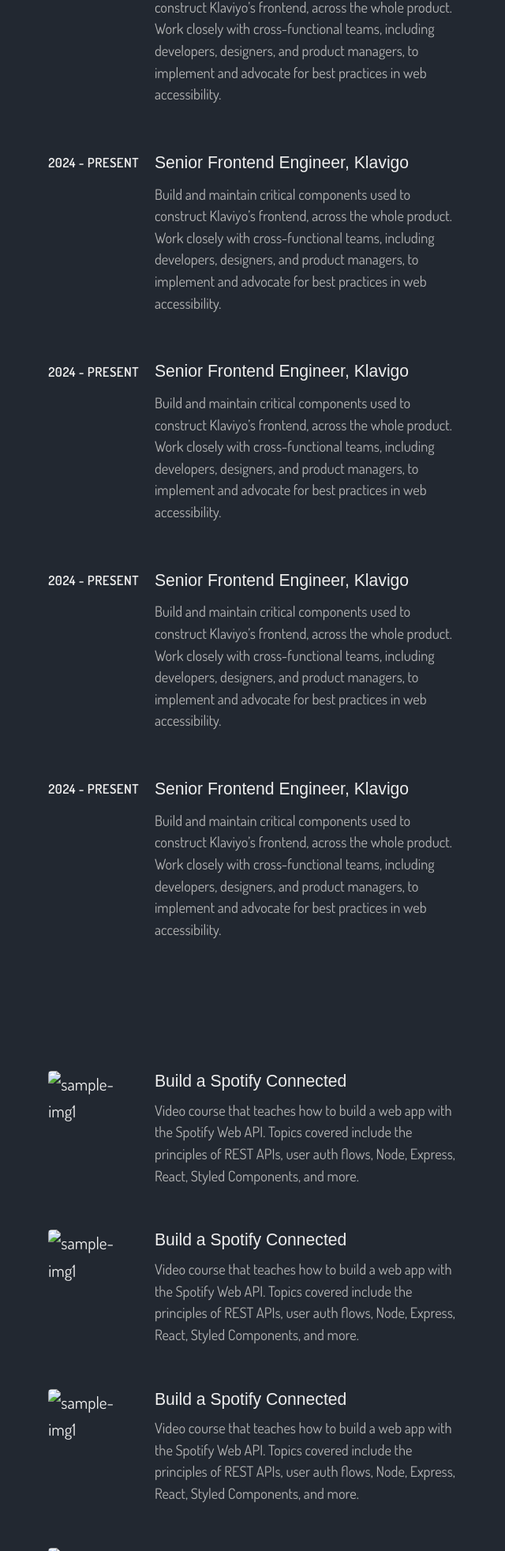
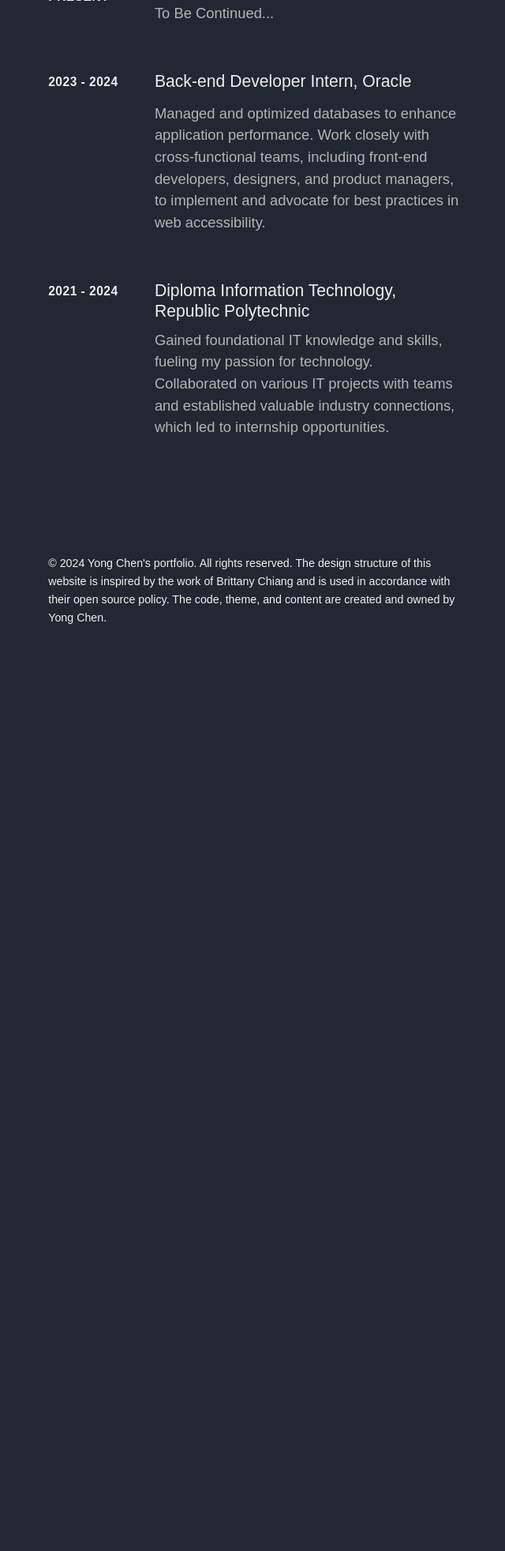
Before and after one commit to yc-chai/portfolio, a plain HTML site: page index.html in a window 1280 px wide. Shown: the part 836-2800 px from the top of the page at 79% size, without its empty margins (588-1228 px from the left). After the commit the page ends 1740 px from the top, so only its background shows below. Drawn offline with Linux system fonts and the light colour scheme; a web font is replaced by a local one.

Commit message:
Update content and copyrights.

```diff
--- a/index.css
+++ b/index.css
@@ -7,12 +7,15 @@
 
 :root {
   --titleFont: "Tilt Neon", sans-serif;
-  --bodyFont: "Dosis", sans-serif;
+  /* --bodyFont: "Dosis", sans-serif; */
+  --bodyFont: "Poppins", sans-serif;
 
-  --font-body-xl: 2.75rem;
-  --font-body-l: 1.3rem;
-  --font-body: 1.15rem;
-  --font-body-s: 1rem;
+  --font-body-xl: 3rem;
+  --font-body-l: 1.75rem;
+  --font-body-m: 1.15rem;
+  --font-body-s: 1.08rem;
+  --font-body-xs: 1rem;
+  --font-body-xxs: 0.85rem;
 
   --color-background: #222831;
 
@@ -29,7 +32,7 @@
 body,
 html {
   font-family: var(--bodyFont);
-  font-size: var(--font-body);
+  font-size: var(--font-body-m);
   color: var(--color-on-surface-0);
   background: var(--color-background);
   margin: 0;
@@ -98,7 +101,7 @@
 }
 
 main {
-  padding-top: 6rem;
+  padding-top: 4rem;
 }
 
 ol,
@@ -130,12 +133,14 @@
   font-weight: normal;
   line-height: 1.75rem;
   margin-top: 1rem;
+  margin-bottom: 0.75rem;
 }
 
 .intro p {
   line-height: 1.5;
   max-width: 20rem;
   color: var(--color-on-surface-2);
+  font-size: var(--font-body-s);
 }
 
 nav {
@@ -215,6 +220,7 @@
 
 #about p {
   margin-bottom: 1rem;
+  font-size: var(--font-body-xs);
 }
 
 #experience {
@@ -230,7 +236,7 @@
   letter-spacing: 0.025rem;
   text-transform: uppercase;
   font-weight: 600;
-  font-size: 0.9rem;
+  font-size: var(--font-body-xxs);
   line-height: 1rem;
   margin-top: 0.5rem;
   margin-bottom: 0.5rem;
@@ -241,12 +247,12 @@
   display: inline-flex;
   line-height: 1.25;
   font-weight: 500;
-  font-size: var(--font-body);
+  font-size: var(--font-body-m);
 }
 
 #experience .details .job-description {
   line-height: 1.5;
-  font-size: var(--font-body-s);
+  font-size: var(--font-body-xs);
   margin-top: 0.5rem;
   color: var(--color-on-surface-2);
 }
@@ -262,7 +268,7 @@
 }
 
 #projects li .project-topic {
-  font-size: var(--font-body);
+  font-size: var(--font-body-m);
   line-height: 1.25;
   font-weight: 500;
   align-items: baseline;
@@ -270,7 +276,7 @@
 
 #projects li .project-description {
   line-height: 1.5;
-  font-size: var(--font-body-s);
+  font-size: var(--font-body-xs);
   margin-top: 0.5rem;
   color: var(--color-on-surface-2);
 }
@@ -292,12 +298,28 @@
   border-width: 0;
 }
 
+footer p {
+  padding-top: 2rem;
+  font-size: 0.775rem;
+  line-height: 1.25rem;
+}
+
 @media screen and (max-width: 639px) {
+  #experience,
+  #projects {
+    scroll-margin-top: 1rem;
+  }
+
+  #experience .date {
+    margin-top: 0;
+    margin-bottom: 0;
+  }
+
   #projects li {
     display: inline-flex;
     flex-direction: column-reverse;
     align-items: flex-start;
-    gap: 1.5rem;
+    gap: 0.8rem;
   }
 
   #projects li .featured-img {
@@ -307,6 +329,11 @@
 }
 
 @media screen and (min-width: 639px) {
+  #experience,
+  #projects {
+    scroll-margin-top: 2rem;
+  }
+
   #experience li {
     grid-template-columns: repeat(8, minmax(0, 1fr));
     gap: 2rem;
@@ -356,7 +383,7 @@
 
   #experience {
     scroll-margin-top: 4rem;
-    margin-bottom: 6rem;
+    margin-bottom: 4rem;
   }
 
   #experience li {
@@ -364,7 +391,7 @@
   }
 
   #projects {
-    scroll-margin-top: 6rem;
+    scroll-margin-top: 4rem;
     margin-bottom: 4rem;
   }
 
@@ -410,7 +437,7 @@
 
   #about {
     scroll-margin-top: 6rem;
-    margin-bottom: 9rem;
+    margin-bottom: 6rem;
   }
 
   #about h2,
@@ -420,12 +447,12 @@
   }
 
   #experience {
-    scroll-margin-top: 6rem;
-    margin-bottom: 9rem;
+    scroll-margin-top: 4rem;
+    margin-bottom: 6rem;
   }
 
   #projects {
-    scroll-margin-top: 6rem;
-    margin-bottom: 9rem;
+    scroll-margin-top: 4rem;
+    margin-bottom: 6rem;
   }
 }
--- a/index.html
+++ b/index.html
@@ -29,9 +29,10 @@
           <div>
             <div class="intro">
               <h1>Yong Chen</h1>
-              <h2>Back-end Engineer</h2>
+              <h2>Junior Full Stack Developer</h2>
               <p>
-                I build web apps, databases, and accessible digital experience.
+                I build applications from start to finish, turning ideas into
+                solutions.
               </p>
             </div>
 
@@ -102,24 +103,29 @@
                 <h2>About</h2>
               </div>
               <p>
-                I love to solve problems through code! 💻 As a software
-                developer, I find immense satisfaction in unravelling
-                complexities and crafting elegant solutions. My passion extends
-                to designing robust database logic that forms the backbone of
-                efficient applications.
+                I used to be a marine truck driver and thought I would stay in
+                that role for life. However, the COVID-19 pandemic in 2020
+                challenged everyone, including me. During a period of forced
+                leave, I applied to Republic Polytechnic and enrolled. From the
+                start, I discovered deep passion for IT technologies and
+                programming, eager to understand the techniques behind
+                application development and algorithms. This passion has brought
+                me to where I am today.
               </p>
               <p>
-                Creating and maintaining web applications is not just a job for
-                me; it's a fulfilling endeavour. I enjoy the challenge of
-                debugging and the thrill of implementing new features that
-                enhance the user experience. Every line of code is an
-                opportunity to create something impactful and innovative.
+                My main focus these day is providing solutions and
+                demonstrations for potential customer at Oracle. I most enjoy
+                addressing client pain points by building well-designed and
+                highly extensible applications. In my free time, I explore new
+                technologies and tools through small experiments from websites
+                to enhance my career skillset.
               </p>
               <p>
-                Let's connect and explore how my problem-solving skills and love
-                for coding can contribute to your projects. I am excited about
-                the endless possibilities in the world of software development!
-                🌐
+                Currently, I plan to further my studies with the goal of
+                becoming a full stack developer. I am seeking opportunities to
+                broaden my horizons and gain experience and skills, both through
+                university and beyond. Let's find out how I can solve your pain
+                points.
               </p>
             </div>
           </section>
@@ -135,83 +141,44 @@
 
                   <div class="details">
                     <h3 class="position">
-                      <span> Senior Frontend Engineer, Klavigo </span>
+                      <span> Solution Engineer, Oracle </span>
+                    </h3>
+
+                    <p class="job-description">To Be Continued...</p>
+                  </div>
+                </li>
+                <li>
+                  <div class="date">2023 - 2024</div>
+
+                  <div class="details">
+                    <h3 class="position">
+                      <span> Back-end Developer Intern, Oracle </span>
                     </h3>
 
                     <p class="job-description">
-                      Build and maintain critical components used to construct
-                      Klaviyo’s frontend, across the whole product. Work closely
-                      with cross-functional teams, including developers,
-                      designers, and product managers, to implement and advocate
-                      for best practices in web accessibility.
+                      Managed and optimized databases to enhance application
+                      performance. Work closely with cross-functional teams,
+                      including front-end developers, designers, and product
+                      managers, to implement and advocate for best practices in
+                      web accessibility.
                     </p>
                   </div>
                 </li>
                 <li>
-                  <div class="date">2024 - Present</div>
+                  <div class="date">2021 - 2024</div>
 
                   <div class="details">
                     <h3 class="position">
-                      <span> Senior Frontend Engineer, Klavigo </span>
+                      <span>
+                        Diploma Information Technology, Republic Polytechnic
+                      </span>
                     </h3>
 
                     <p class="job-description">
-                      Build and maintain critical components used to construct
-                      Klaviyo’s frontend, across the whole product. Work closely
-                      with cross-functional teams, including developers,
-                      designers, and product managers, to implement and advocate
-                      for best practices in web accessibility.
-                    </p>
-                  </div>
-                </li>
-                <li>
-                  <div class="date">2024 - Present</div>
-
-                  <div class="details">
-                    <h3 class="position">
-                      <span> Senior Frontend Engineer, Klavigo </span>
-                    </h3>
-
-                    <p class="job-description">
-                      Build and maintain critical components used to construct
-                      Klaviyo’s frontend, across the whole product. Work closely
-                      with cross-functional teams, including developers,
-                      designers, and product managers, to implement and advocate
-                      for best practices in web accessibility.
-                    </p>
-                  </div>
-                </li>
-                <li>
-                  <div class="date">2024 - Present</div>
-
-                  <div class="details">
-                    <h3 class="position">
-                      <span> Senior Frontend Engineer, Klavigo </span>
-                    </h3>
-
-                    <p class="job-description">
-                      Build and maintain critical components used to construct
-                      Klaviyo’s frontend, across the whole product. Work closely
-                      with cross-functional teams, including developers,
-                      designers, and product managers, to implement and advocate
-                      for best practices in web accessibility.
-                    </p>
-                  </div>
-                </li>
-                <li>
-                  <div class="date">2024 - Present</div>
-
-                  <div class="details">
-                    <h3 class="position">
-                      <span> Senior Frontend Engineer, Klavigo </span>
-                    </h3>
-
-                    <p class="job-description">
-                      Build and maintain critical components used to construct
-                      Klaviyo’s frontend, across the whole product. Work closely
-                      with cross-functional teams, including developers,
-                      designers, and product managers, to implement and advocate
-                      for best practices in web accessibility.
+                      Gained foundational IT knowledge and skills, fueling my
+                      passion for technology. Collaborated on various IT
+                      projects with teams and established valuable industry
+                      connections, which led to internship opportunities.
                     </p>
                   </div>
                 </li>
@@ -219,7 +186,7 @@
             </div>
           </section>
 
-          <section id="projects" class="main-section">
+          <!-- <section id="projects" class="main-section">
             <div>
               <div class="nav-header">
                 <h2>Projects</h2>
@@ -242,80 +209,17 @@
                     class="featured-img"
                   />
                 </li>
-                <li>
-                  <div class="details">
-                    <h3 class="project-topic">Build a Spotify Connected</h3>
-                    <p class="project-description">
-                      Video course that teaches how to build a web app with the
-                      Spotify Web API. Topics covered include the principles of
-                      REST APIs, user auth flows, Node, Express, React, Styled
-                      Components, and more.
-                    </p>
-                  </div>
-
-                  <img
-                    src="./img/sample-img.jpg"
-                    alt="sample-img1"
-                    class="featured-img"
-                  />
-                </li>
-                <li>
-                  <div class="details">
-                    <h3 class="project-topic">Build a Spotify Connected</h3>
-                    <p class="project-description">
-                      Video course that teaches how to build a web app with the
-                      Spotify Web API. Topics covered include the principles of
-                      REST APIs, user auth flows, Node, Express, React, Styled
-                      Components, and more.
-                    </p>
-                  </div>
-
-                  <img
-                    src="./img/sample-img.jpg"
-                    alt="sample-img1"
-                    class="featured-img"
-                  />
-                </li>
-                <li>
-                  <div class="details">
-                    <h3 class="project-topic">Build a Spotify Connected</h3>
-                    <p class="project-description">
-                      Video course that teaches how to build a web app with the
-                      Spotify Web API. Topics covered include the principles of
-                      REST APIs, user auth flows, Node, Express, React, Styled
-                      Components, and more.
-                    </p>
-                  </div>
-
-                  <img
-                    src="./img/sample-img.jpg"
-                    alt="sample-img1"
-                    class="featured-img"
-                  />
-                </li>
-                <li>
-                  <div class="details">
-                    <h3 class="project-topic">Build a Spotify Connected</h3>
-                    <p class="project-description">
-                      Video course that teaches how to build a web app with the
-                      Spotify Web API. Topics covered include the principles of
-                      REST APIs, user auth flows, Node, Express, React, Styled
-                      Components, and more.
-                    </p>
-                  </div>
-
-                  <img
-                    src="./img/sample-img.jpg"
-                    alt="sample-img1"
-                    class="featured-img"
-                  />
-                </li>
               </ul>
             </div>
-          </section>
+          </section> -->
 
           <footer>
-            <p>Testing 1234/nubsfuvbysvdfuysukssdfvsjvfjvsfyssusj</p>
+            <p>
+              © 2024 Yong Chen's portfolio. All rights reserved. The design
+              structure of this website is inspired by the work of Brittany
+              Chiang and is used in accordance with their open source policy.
+              The code, theme, and content are created and owned by Yong Chen.
+            </p>
           </footer>
         </main>
       </div>
--- a/index.js
+++ b/index.js
@@ -6,7 +6,7 @@
 var currentSection = "about";
 window.addEventListener("scroll", () => {
   sectionEls.forEach((sectionEl) => {
-    if (window.scrollY >= sectionEl.offsetTop - sectionEl.clientHeight / 4) {
+    if (window.scrollY >= sectionEl.offsetTop - sectionEl.clientHeight / 5) {
       currentSection = sectionEl.id;
     }
   });
```
